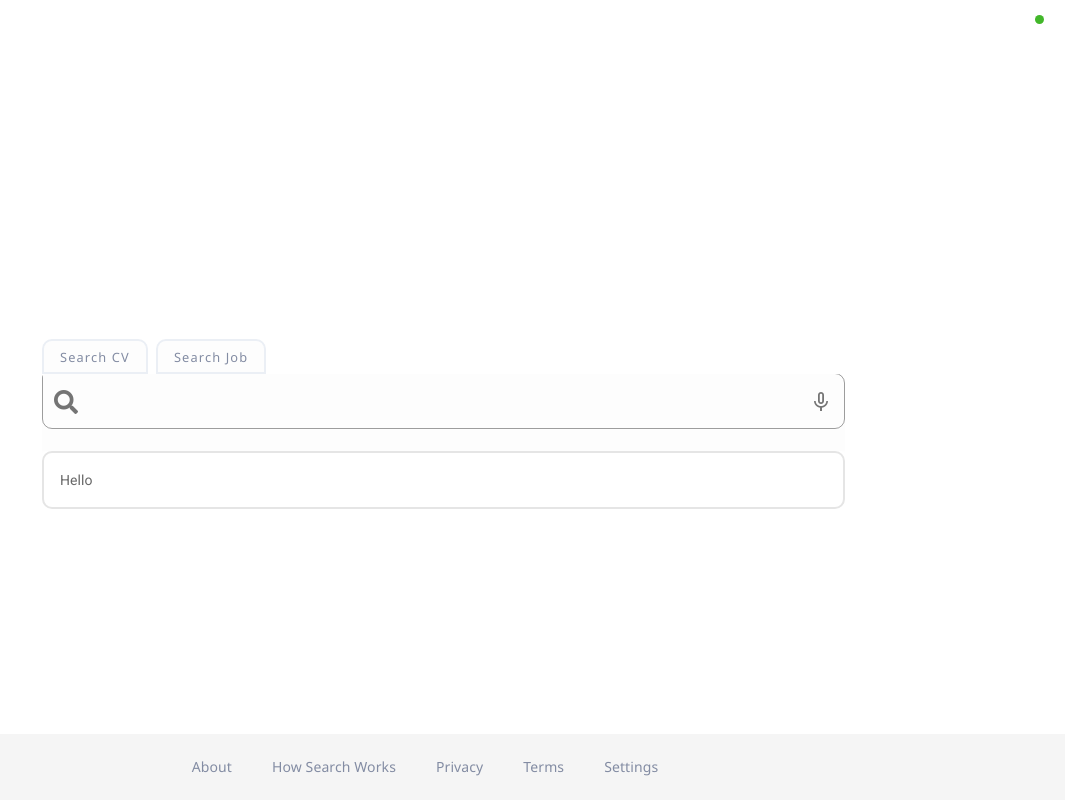
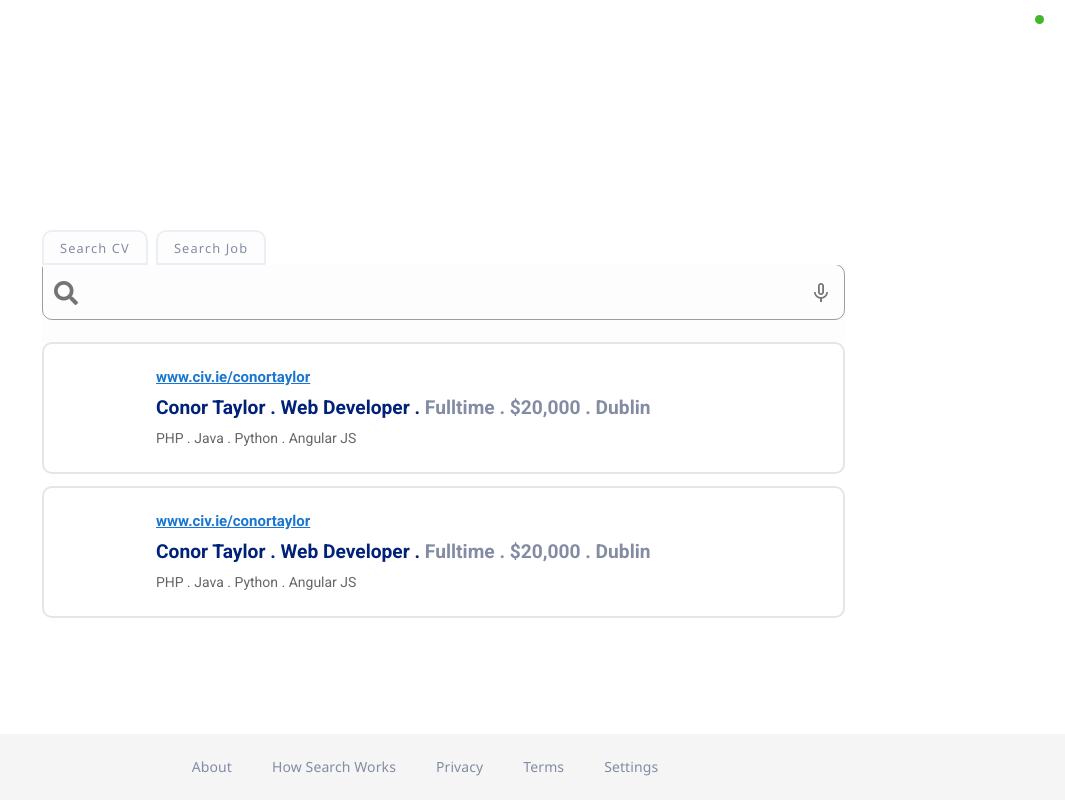
Before and after one commit to nishad-bdg/workforce-search-theme, a Vue app: page /search-suggestion-page in a window 1280 px wide. Shown: the whole page, without its empty margins (215-1280 px from the left). Built offline with nearby package versions, Linux system fonts and the light colour scheme.

Commit message:
result card added

```diff
--- a/src/components/AppFooter.vue
+++ b/src/components/AppFooter.vue
@@ -1,5 +1,5 @@
 <template>
-  <v-footer v-bind="localAttrs" color="#F7F9FF;" app dense>
+  <v-footer  color="#F7F9FF;" app dense>
     <v-card flat color="transparent" width="100%">
       <v-card-text align="center">
         <a
@@ -28,17 +28,17 @@ export default {
     };
   },
   computed: {
-    localAttrs() {
-      const attrs = {};
+    // localAttrs() {
+    //   const attrs = {};
 
-      if (this.variant === "default") {
-        attrs.absolute = false;
-        attrs.fixed = false;
-      } else {
-        attrs[this.variant] = true;
-      }
-      return attrs;
-    }
+    //   if (this.variant === "default") {
+    //     attrs.absolute = false;
+    //     attrs.fixed = false;
+    //   } else {
+    //     attrs[this.variant] = true;
+    //   }
+    //   return attrs;
+    // }
   }
 };
 </script>
--- a/src/components/SuggestionResults.vue
+++ b/src/components/SuggestionResults.vue
@@ -1,7 +1,23 @@
 <template>
   <span>
-    <v-card class="suggestion-card mb-3" flat >
-      <v-card-text>Hello</v-card-text>
+    <v-card class="suggestion-card mb-3" flat v-for="result in results" :key="result.id">
+      <v-list>
+        <v-list-item three-line>
+          <v-list-item-avatar size="80">
+            <v-img src="../assets/1.png"></v-img>
+          </v-list-item-avatar>
+          <v-list-item-content>
+            <div class="cv-url">
+              <a href="www.civ.ie/conortaylor">www.civ.ie/conortaylor</a>
+            </div>
+            <div class="result-title">
+              Conor Taylor . Web Developer .
+              <span>Fulltime . $20,000 . Dublin</span>
+            </div>
+            <v-list-item-subtitle>PHP . Java . Python . Angular JS</v-list-item-subtitle>
+          </v-list-item-content>
+        </v-list-item>
+      </v-list>
     </v-card>
   </span>
 </template>
@@ -9,7 +25,31 @@
 export default {
   name: "SuggestionResults",
   data() {
-    return {};
+    return {
+      results: [
+        {
+          id: 1,
+          title: "Conor Taylor . Web Developer . Fulltime . $20,000 . Dublin",
+          skills: "PHP . Java . Python . Angular JS",
+          cv_url: 'www.civ.ie/conortaylor'
+        },
+        {
+          id: 2,
+          title: "Conor Taylor . Web Developer . Fulltime . $20,000 . Dublin",
+          skills: "PHP . Java . Python . Angular JS"
+        }
+      ]
+    };
+  },
+  methods: {
+    getProfileImg(id) {
+      let image = require.context(
+        "../assets/",
+        false,
+        /\.png$/
+      );
+      return image("./" + id + ".png");
+    }
   }
 };
 </script>
@@ -19,4 +59,18 @@ export default {
   border: 2px solid #e5e5e5 !important;
   border-radius: 10px !important;
 }
+
+.cv-url {
+  color: #0046fe !important;
+  font-size: 15px;
+  font-weight: 600;
+}
+.result-title {
+  color: #002178;
+  font-size: 1.2rem;
+  font-weight: 600;
+}
+.result-title span {
+  color: #838ca3;
+}
 </style>
```
Also changed, not shown: src/assets/1.png (added), src/assets/2.png (added).
